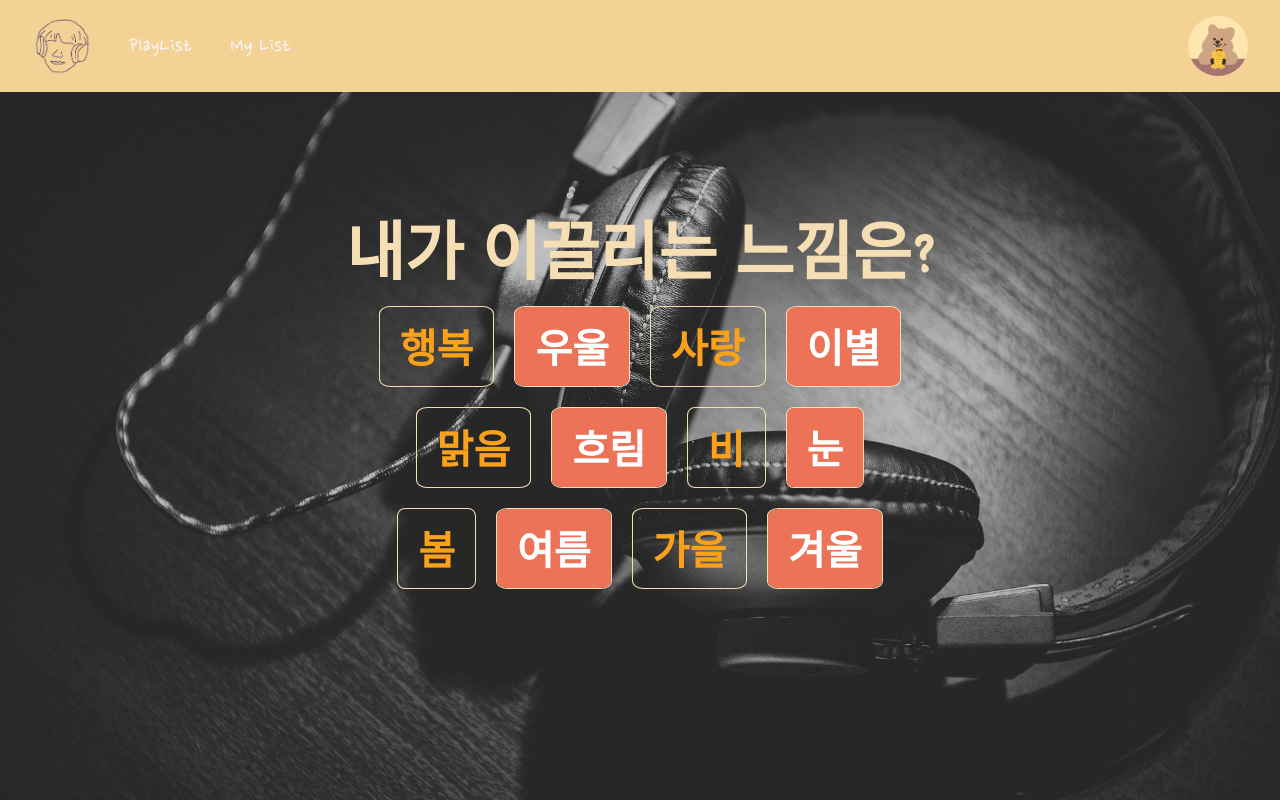
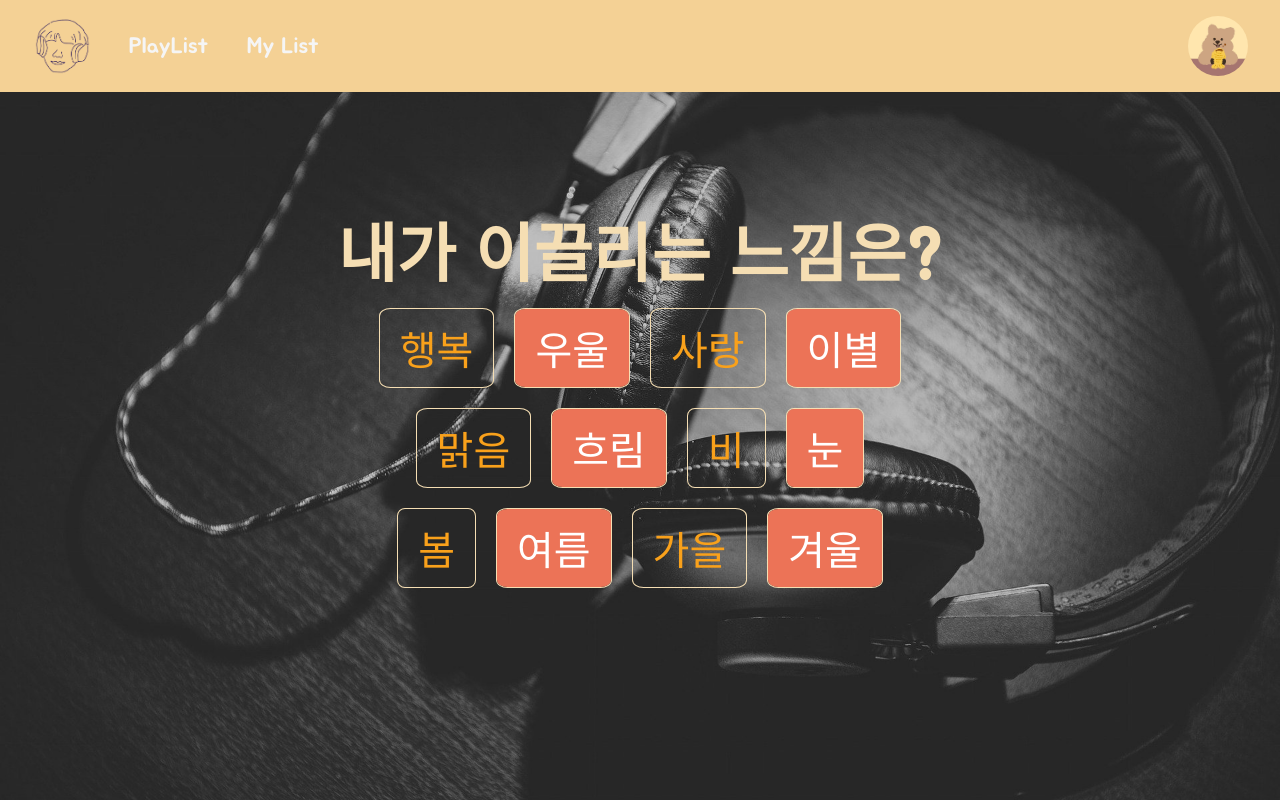
Before and after one commit to codestates/nodongu-client, a React (Create React App) app in the folder client/: page /keyword in a window 1280 px wide. Shown: the top 802 px of the page. Built offline with nearby package versions, Linux system fonts and the light colour scheme.

Commit message:
Fix keyword.css

```diff
--- a/client/src/Components/keyword/keyword.css
+++ b/client/src/Components/keyword/keyword.css
@@ -1,7 +1,9 @@
-@import url('https://fonts.googleapis.com/css2?family=Nanum+Pen+Script&display=swap');
+@import url('https://fonts.googleapis.com/css2?family=Jua&display=swap');
 
 :root {
   --main-background-color: #fffff5;
+  --nav-background-color: #f4d195;
+  --footer-font-color: #573924;
   --light-white-color: #ffffff;
   --dark-white-color: #f5f5f5;
   --light-yellow-color: #fffff5;
@@ -9,19 +11,13 @@
   --dark-yellow-color: #ffda8e;
   --middle-beige-color: #fdd692;
   --light-orange-color: #f9a11b;
+  --light-tomato-color: #ff6b6b;
+  --dark-pink-color: #ec7357;
+  --light-pink-color: #ffece9;
+  --font-size--middle: 1.2rem;
 }
 
-* {
-  font-family: 'Nanum Pen Script', cursive;
-}
-
-body {
-  /* background-color: #2e2e2e; */
-  margin: 0;
-  padding: 0;
-}
-
-.container {
+.keyword-container {
   display: flex;
   flex-direction: column;
   justify-content: center;
@@ -31,18 +27,19 @@ body {
   background-image: url(../../Utils/images/bg_keyword.jpg);
   background-size: cover;
   z-index: -1;
+  font-family: 'Jua', sans-serif;
 }
 
-.title {
+.keyword__title {
   font-size: 4em;
   color: wheat;
 }
 
-.row {
+.keyword__row {
   text-align: center;
 }
 
-.btn {
+.keyword__btn {
   border: 1px solid wheat;
   background: none;
   padding: 10px 20px;
@@ -56,27 +53,27 @@ body {
   z-index: 1;
 }
 
-.btn1,
-.btn3 {
+.keyword__btn1,
+.keyword__btn3 {
   color: var(--light-orange-color);
 }
 
-.btn2,
-.btn4 {
+.keyword__btn2,
+.keyword__btn4 {
   color: #fff;
 }
 
-.btn1:hover,
-.btn3:hover {
+.keyword__btn1:hover,
+.keyword__btn3:hover {
   color: #fff;
 }
 
-.btn2:hover,
-.btn4:hover {
+.keyword__btn2:hover,
+.keyword__btn4:hover {
   color: var(--light-orange-color);
 }
 
-.btn::before {
+.keyword__btn::before {
   content: '';
   position: absolute;
   left: 0;
@@ -88,29 +85,29 @@ body {
   transition: 0.7s;
 }
 
-.btn1::before,
-.btn3::before {
+.keyword__btn1::before,
+.keyword__btn3::before {
   top: 0;
   border-radius: 0 0 50% 50%;
 }
 
-.btn2::before,
-.btn4::before {
+.keyword__btn2::before,
+.keyword__btn4::before {
   bottom: 0;
   border-radius: 50% 50% 0 0;
 }
 
-.btn2::before,
-.btn4::before {
+.keyword__btn2::before,
+.keyword__btn4::before {
   height: 180%;
 }
 
-.btn1:hover::before,
-.btn3:hover::before {
+.keyword__btn1:hover::before,
+.keyword__btn3:hover::before {
   height: 180%;
 }
 
-.btn2:hover::before,
-.btn4:hover::before {
+.keyword__btn2:hover::before,
+.keyword__btn4:hover::before {
   height: 0%;
 }
--- a/client/src/Components/keyword/keyword.jsx
+++ b/client/src/Components/keyword/keyword.jsx
@@ -21,25 +21,25 @@ class Keyword extends Component {
 
   render() {
     return (
-      <div className='container' onClick={this.handleClickKeyword}>
-        <h1 className='title'>내가 이끌리는 느낌은?</h1>
-        <section className='row'>
-          <button className='btn btn1'>행복</button>
-          <button className='btn btn2'>우울</button>
-          <button className='btn btn3'>사랑</button>
-          <button className='btn btn4'>이별</button>
+      <div className='keyword-container' onClick={this.handleClickKeyword}>
+        <h1 className='keyword__title'>내가 이끌리는 느낌은?</h1>
+        <section className='keyword__row'>
+          <button className='keyword__btn keyword__btn1'>행복</button>
+          <button className='keyword__btn keyword__btn2'>우울</button>
+          <button className='keyword__btn keyword__btn3'>사랑</button>
+          <button className='keyword__btn keyword__btn4'>이별</button>
         </section>
-        <section className='row'>
-          <button className='btn btn1'>맑음</button>
-          <button className='btn btn2'>흐림</button>
-          <button className='btn btn3'>비</button>
-          <button className='btn btn4'>눈</button>
+        <section className='keyword__row'>
+          <button className='keyword__btn keyword__btn1'>맑음</button>
+          <button className='keyword__btn keyword__btn2'>흐림</button>
+          <button className='keyword__btn keyword__btn3'>비</button>
+          <button className='keyword__btn keyword__btn4'>눈</button>
         </section>
-        <section className='row'>
-          <button className='btn btn1'>봄</button>
-          <button className='btn btn2'>여름</button>
-          <button className='btn btn3'>가을</button>
-          <button className='btn btn4'>겨울</button>
+        <section className='keyword__row'>
+          <button className='keyword__btn keyword__btn1'>봄</button>
+          <button className='keyword__btn keyword__btn2'>여름</button>
+          <button className='keyword__btn keyword__btn3'>가을</button>
+          <button className='keyword__btn keyword__btn4'>겨울</button>
         </section>
       </div>
     );
```
